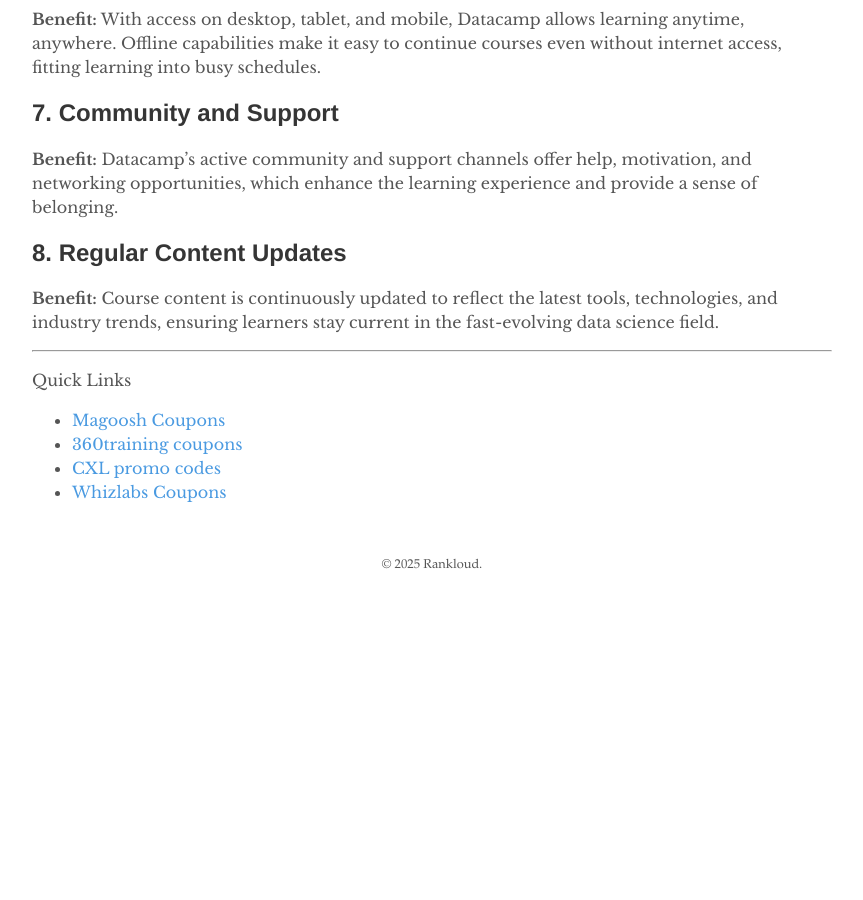
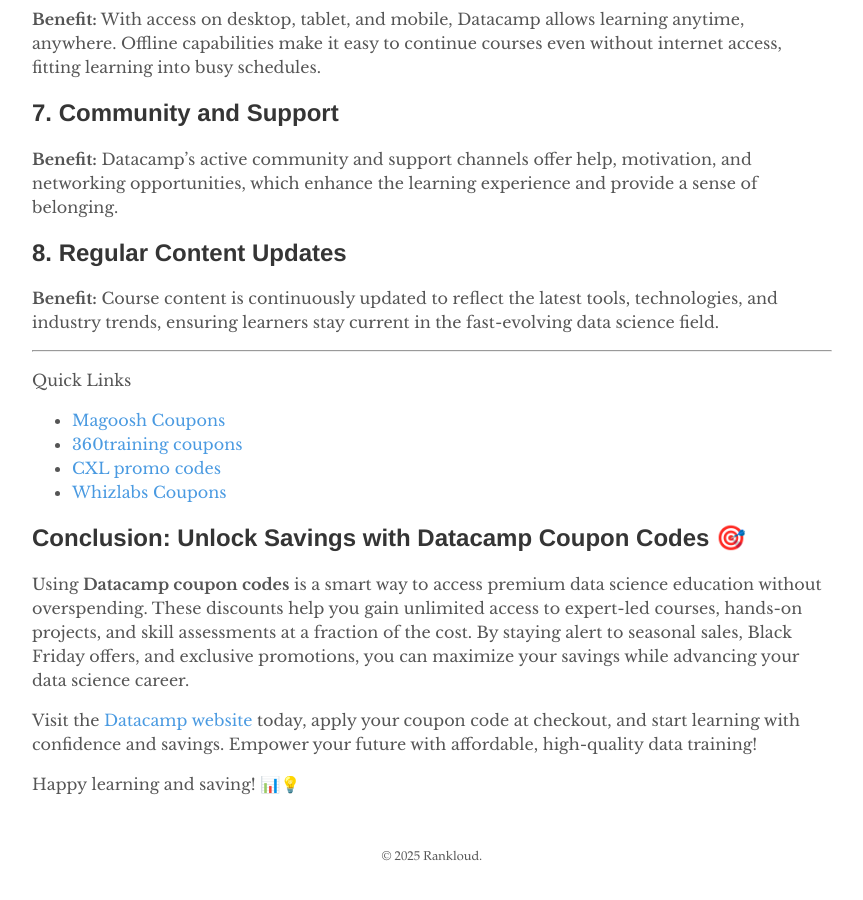
Before and after one commit to rankloud/ibcs, a Jekyll site: the page built from wp/datacamp coupon codes.md, in a window 1280 px wide and 900 px high, scrolled down 2880 px. Shown: the whole window, without its empty margins (208-1071 px from the left). Built offline with Jekyll 4.4.1, drawn with Linux system fonts in a browser that asks for light colours; before the commit the page ends 3488 px from its top, so only the background shows below that.

Commit message:
Updated conclusion

```diff
--- a/wp/datacamp coupon codes.md
+++ b/wp/datacamp coupon codes.md
@@ -124,3 +124,12 @@
 - [360training coupons](https://rankloud.github.io/ibcs/360training-coupon-codes/)
 - [CXL promo codes](https://rankloud.github.io/ibcs/cxl-coupon-codes/)
 - [Whizlabs Coupons](https://rankloud.github.io/ibcs/whizlabs-coupon-codes/)
+
+
+## Conclusion: Unlock Savings with Datacamp Coupon Codes 🎯
+
+Using **Datacamp coupon codes** is a smart way to access premium data science education without overspending. These discounts help you gain unlimited access to expert-led courses, hands-on projects, and skill assessments at a fraction of the cost. By staying alert to seasonal sales, Black Friday offers, and exclusive promotions, you can maximize your savings while advancing your data science career.
+
+Visit the [Datacamp website](https://www.datacamp.com/) today, apply your coupon code at checkout, and start learning with confidence and savings. Empower your future with affordable, high-quality data training!
+
+Happy learning and saving! 📊💡
```
